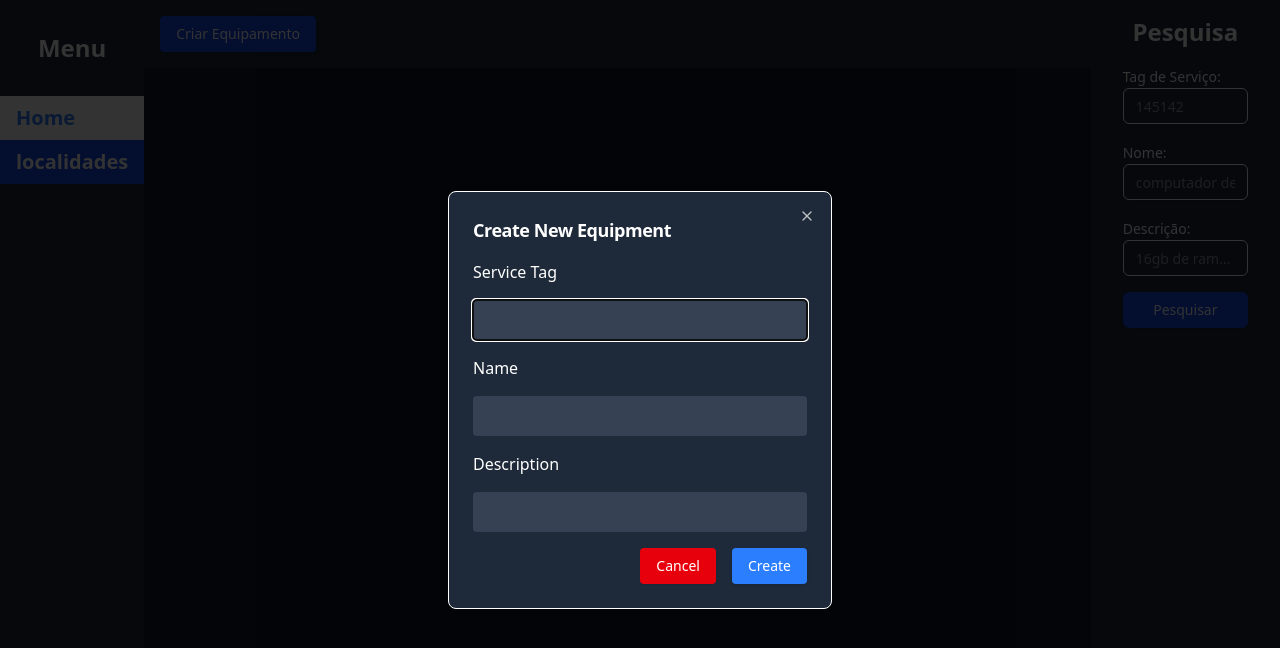
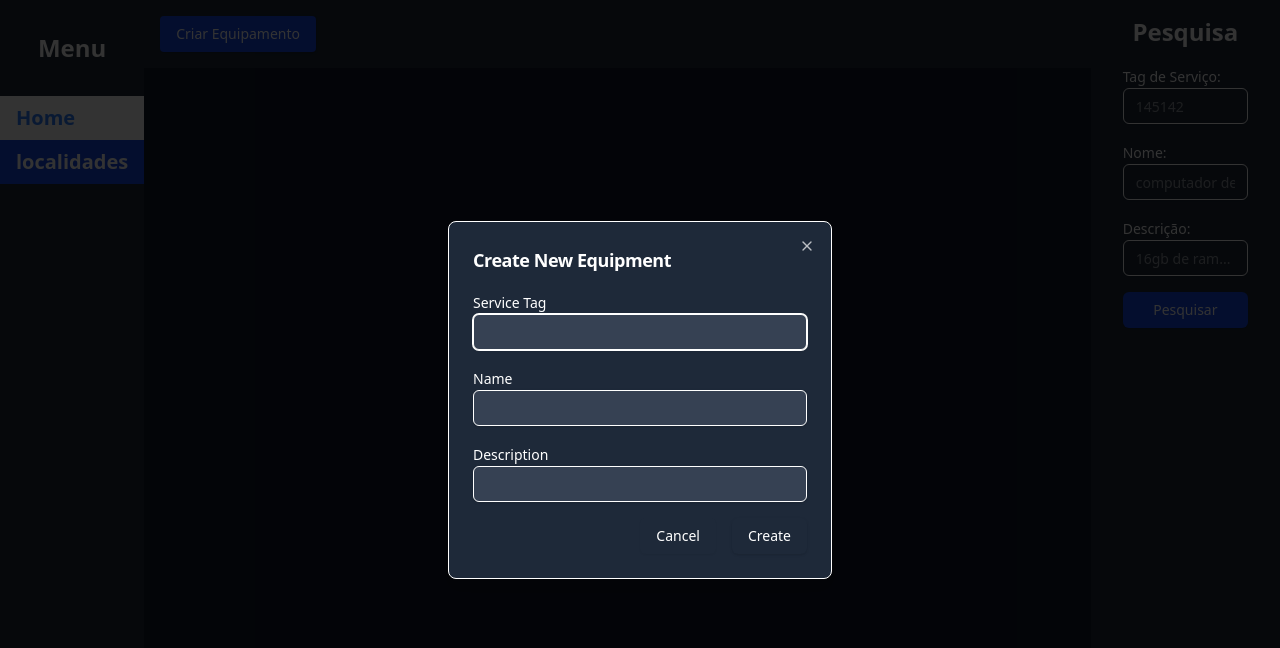
Before and after one commit to NatanCastro/equipment-management, a React (Vite) app: page / in a window 1280 px wide. Both pictures are taken after a click on the button "Criar Equipamento". Shown: the top 648 px of the page. Built offline with nearby package versions, Linux system fonts and the light colour scheme.

Commit message:
update imports and use the form element from shadcn

```diff
--- a/src/components/equipment/create-equipement-dialog.tsx
+++ b/src/components/equipment/create-equipement-dialog.tsx
@@ -1,9 +1,10 @@
 import { SubmitHandler, useForm } from "react-hook-form";
-import { CreateEquipmentDTO, Equipment } from "@/types";
-import { FormInput } from "..";
+import { CreateEquipmentDTO } from "@/types/equipment";
 import { invoke } from "@tauri-apps/api/core";
 import { Button } from "@/components/ui/button";
 import { Dialog, DialogContent, DialogHeader, DialogTitle, DialogFooter } from "@/components/ui/dialog";
+import { Form, FormField, FormItem, FormLabel, FormControl, FormMessage } from "@/components/ui/form";
+import { Input } from "@/components/ui/input";
 
 type CreateEquipmentDialogProps = {
   isOpen: boolean;
@@ -11,13 +12,12 @@ type CreateEquipmentDialogProps = {
 };
 
 export function CreateEquipmentDialog({ isOpen, onClose }: CreateEquipmentDialogProps) {
-  const { register, handleSubmit, reset } = useForm<CreateEquipmentDTO>();
+  const form = useForm<CreateEquipmentDTO>();
 
   const onSubmit: SubmitHandler<CreateEquipmentDTO> = async (data) => {
-    const newEquipment = await invoke("create_equipment", { dto: data }) as Equipment;
-    console.log(newEquipment);
-    reset(); // Clear the form
-    onClose(); // Close modal after creating
+    await invoke("create_equipment", { dto: data });
+    form.reset(); // Limpa o formulário
+    onClose(); // Fecha o modal após criar
   };
 
   return (
@@ -26,25 +26,59 @@ export function CreateEquipmentDialog({ isOpen, onClose }: CreateEquipmentDialog
         <DialogHeader>
           <DialogTitle className="text-lg font-bold">Create New Equipment</DialogTitle>
         </DialogHeader>
-        <form onSubmit={handleSubmit(onSubmit)} className="flex flex-col gap-4">
-          <FormInput label="Service Tag" inputName="service_tag">
-            <input type="text" {...register("service_tag")} className="w-full p-2 bg-gray-700 rounded" />
-          </FormInput>
-          <FormInput label="Name" inputName="name">
-            <input type="text" {...register("name")} className="w-full p-2 bg-gray-700 rounded" />
-          </FormInput>
-          <FormInput label="Description" inputName="description">
-            <input type="text" {...register("description")} className="w-full p-2 bg-gray-700 rounded" />
-          </FormInput>
-          <DialogFooter className="flex justify-end gap-2">
-            <Button className="bg-red-600 hover:bg-red-700 text-white py-2 px-4 rounded" variant="destructive" onClick={onClose}>
-              Cancel
-            </Button>
-            <Button className="bg-blue-500 hover:bg-blue-700 text-white py-2 px-4 rounded" type="submit">
-              Create
-            </Button>
-          </DialogFooter>
-        </form>
+
+        <Form {...form}>
+          <form onSubmit={form.handleSubmit(onSubmit)} className="flex flex-col gap-4">
+            <FormField
+              control={form.control}
+              name="service_tag"
+              render={({ field }) => (
+                <FormItem>
+                  <FormLabel>Service Tag</FormLabel>
+                  <FormControl>
+                    <Input {...field} className="bg-gray-700" />
+                  </FormControl>
+                  <FormMessage />
+                </FormItem>
+              )}
+            />
+
+            <FormField
+              control={form.control}
+              name="name"
+              render={({ field }) => (
+                <FormItem>
+                  <FormLabel>Name</FormLabel>
+                  <FormControl>
+                    <Input {...field} className="bg-gray-700" />
+                  </FormControl>
+                  <FormMessage />
+                </FormItem>
+              )}
+            />
+
+            <FormField
+              control={form.control}
+              name="description"
+              render={({ field }) => (
+                <FormItem>
+                  <FormLabel>Description</FormLabel>
+                  <FormControl>
+                    <Input {...field} className="bg-gray-700" />
+                  </FormControl>
+                  <FormMessage />
+                </FormItem>
+              )}
+            />
+
+            <DialogFooter className="flex justify-end gap-2">
+              <Button variant="destructive" onClick={onClose}>
+                Cancel
+              </Button>
+              <Button type="submit">Create</Button>
+            </DialogFooter>
+          </form>
+        </Form>
       </DialogContent>
     </Dialog>
   );
```
